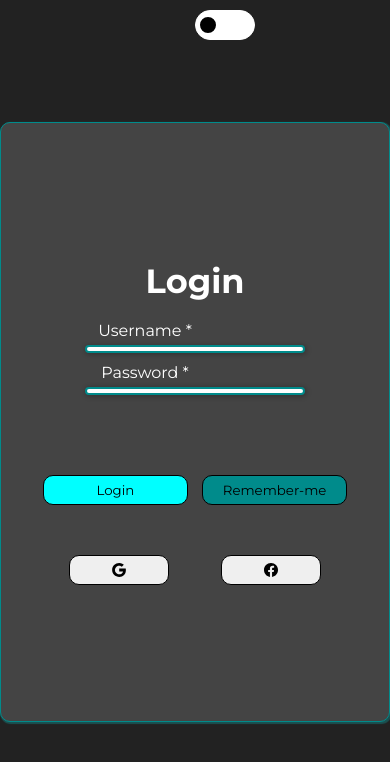
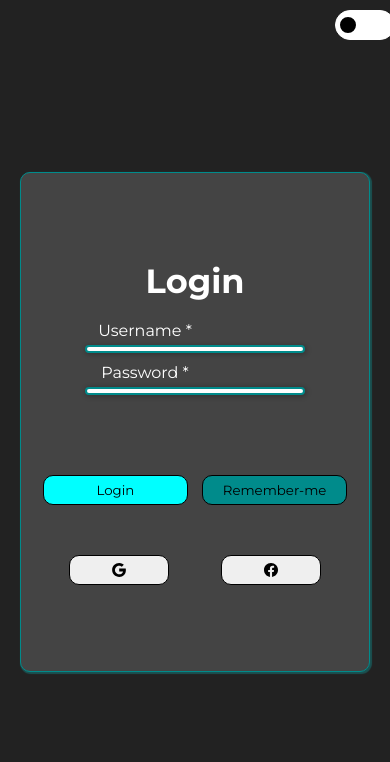
Before and after one commit to onlythiagoad/projetothemeLight, a plain HTML site: page index.html in a window 390 px wide. Drawn offline with nearby package versions, Linux system fonts and the light colour scheme.

Commit message:
Update styleMedia.css

```diff
--- a/styleMedia.css
+++ b/styleMedia.css
@@ -2,13 +2,14 @@
 
 @media screen and (max-width: 780px){
     .box{
-        width: 400px;
+        width: 350px;
+        height: 500px;
     }
     .button{
         margin: auto;
         position: absolute;
         top: 10px;
-        left: 50%;
+        left: 335px;
 
     }
     .submit,.remember{
```
